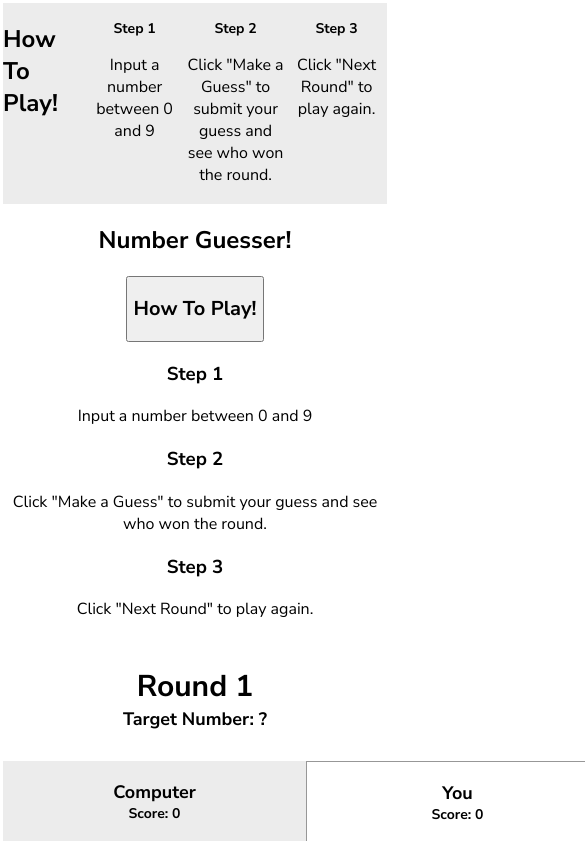
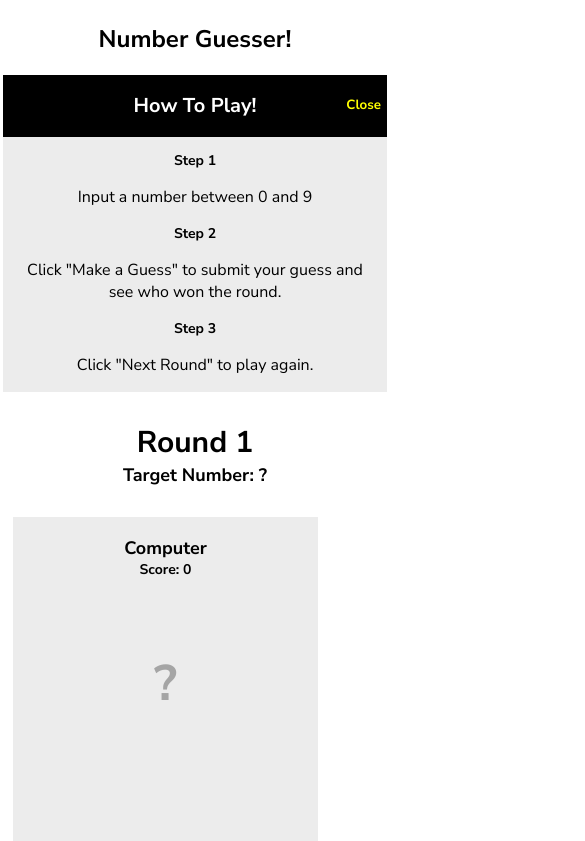
Before and after one commit to Davenof/numberguesser, a plain HTML site: page index.html in a window 390 px wide. Both pictures are taken after a click on the button "How To Play!". Shown: the top 841 px of the page, 585 px wide, since content can reach past the window. Drawn offline with Linux system fonts and the light colour scheme.

Commit message:
Update style.css

```diff
--- a/style.css
+++ b/style.css
@@ -13,11 +13,6 @@
     max-width: 640px;
     margin: 0 auto;
     text-align: center;
-  }
-
-  header {
-    display: flex;
-    justify-content: center
   }
 
   .rounds {
@@ -44,9 +39,22 @@
 
   .guessing-area {
     display: flex;
+    flex-wrap: wrap;
     justify-content: space-around;
     align-items: flex-start;
     margin-bottom: 60px;
+  }
+
+  @media only screen and (max-width: 861px) {
+    .guessing-area {
+      max-width: 305px;
+      margin: 10px;
+    }
+
+    .guess {
+      flex-grow: 2;
+      flex-shrink: 2;
+    }
   }
 
   .guess-title {
@@ -175,20 +183,87 @@
     background-color: #ececec;
     width: 100%;
     display: flex;
-    justify-content: space-around;
+    max-width: 250px;
+    min-width: 220px;
+    align-items: center;
+    flex-direction: column;
   }
 
   .instruction {
     width: 180px;
+    padding: 10px 2px;
+    text-align: center;
+    font-size: 1.1em;
+  }
+
+  .instructions h3 {
+    font-size: 14px;
+    color: #ec3636;
+  }
+
+  /* Instructions Accordion */
+  .instructions-btn {
+    background-color: #000;
+    border: none;
+    cursor: pointer;
+    width: 100%;
+    text-align: center;
+    transition: 0.4s;
+  }
+
+  .instructions-btn h2 {
+    color: #fff;
+  }
+
+  .panel {
+    background-color: #ececec;
+    width: 100%;
+    padding: 0 18px;
+    display: none;
+    overflow: hidden;
+  }
+
+  #steps {
     padding: 2px;
     text-align: center;
   }
 
-  .instructions h3 {
+  .panel h3 {
     font-size: 14px;
+    font-weight: bold;
   }
+
+  .instructions-btn:after {
+    color: yellow;
+    font-weight: bold;
+    float: right;
+    margin-left: 5px;
+    margin-top: -40px;
+  }
+
+  .active:after {
+    content: "Close";
+  }
+
+  /* Instructions Responsive */
+  @media only screen and (min-width: 601px) {
+    .instructions-btn {
+      display: none;
+    }
+ }
+
+ @media only screen and (max-width: 600px) {
+  .instructions {
+    display: none;
+  }
+}
 
   .winning-text, .winning-text[disabled] {
     color: #ec3636;
     font-weight: 700;
   }
+
+  /* Inner Flexible Container */
+  .innerflex {
+    display: flex;
+  }
```
